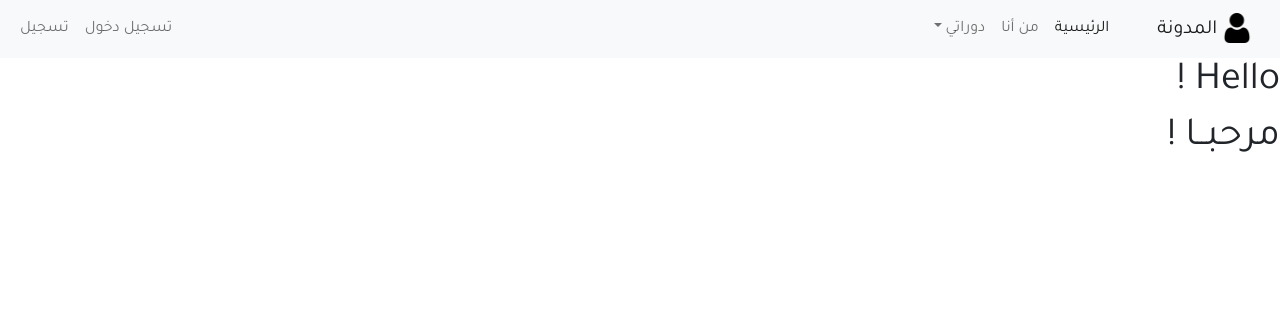
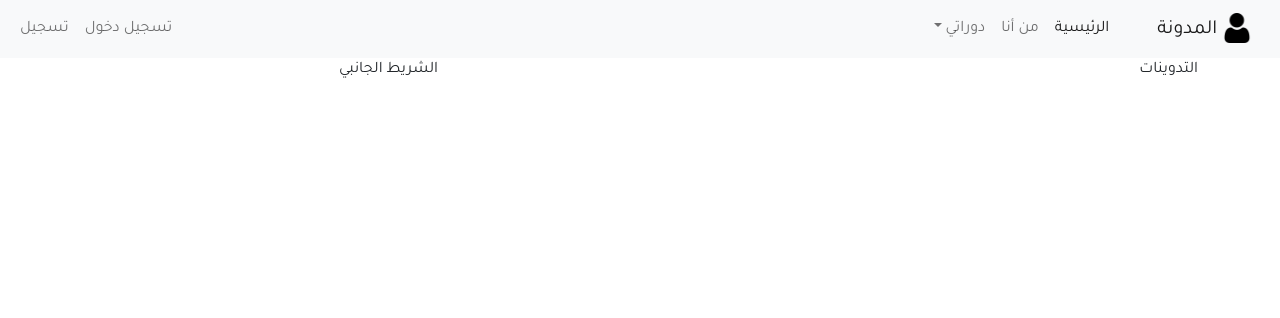
Before and after one commit to fatmasaif/blog-django-ar-, a Django app: page / in a window 1280 px wide. Shown: the top 318 px of the page. Run offline with Django 4.2, Linux system fonts and the light colour scheme; some libraries are stand-ins or nearby versions.

Commit message:
ADD Section Content & Sidbar

```diff
--- a/src/blog/templates/blog/index.html
+++ b/src/blog/templates/blog/index.html
@@ -14,7 +14,7 @@
 <body>
     <header>
 
-
+    <!-- Start Header -->
     <nav class="navbar navbar-expand-lg bg-light">
         <div class="container-fluid">
           <a class="navbar-brand" href="#">
@@ -55,16 +55,47 @@
           </div>
         </div>
       </nav>
+      <!-- End Header -->
+    </header>
+
+
+
+    <!-- /////////////////////////////////////////////// -->
+
+    <section>
+      <div class="container">
+          <div class="row">
+            <div class="col-md-8">التدوينات</div>
+            <div class="col-md-4">الشريط الجانبي</div>
+          </div>
+      </div>
+    </section>
 
 
 
 
-    </header>
 
 
-    <h1>Hello !</h1>
-    <h1>مرحبــا !</h1>
-    <i class="fa-solid fa-house-user"></i>
+
+
+
+
+
+
+
+
+
+
+
+
+
+
+
+
+
+
+
+
 
 
 
```
Lines whose indentation alone changed are shown as unchanged.
